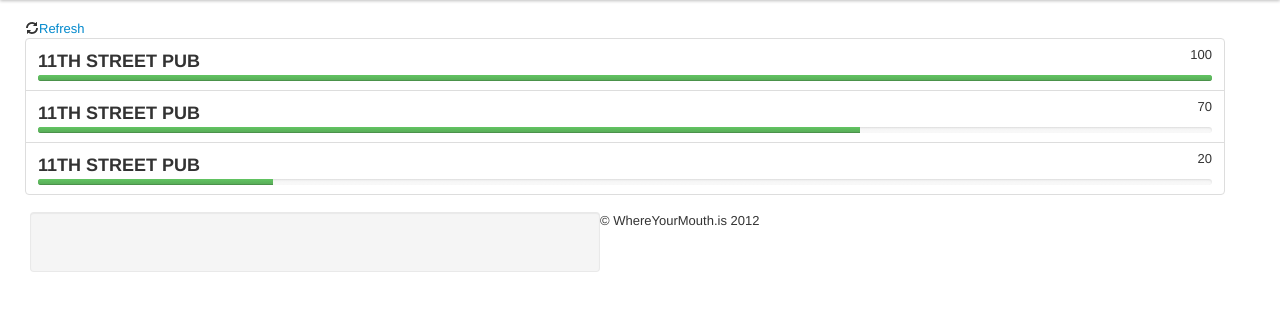
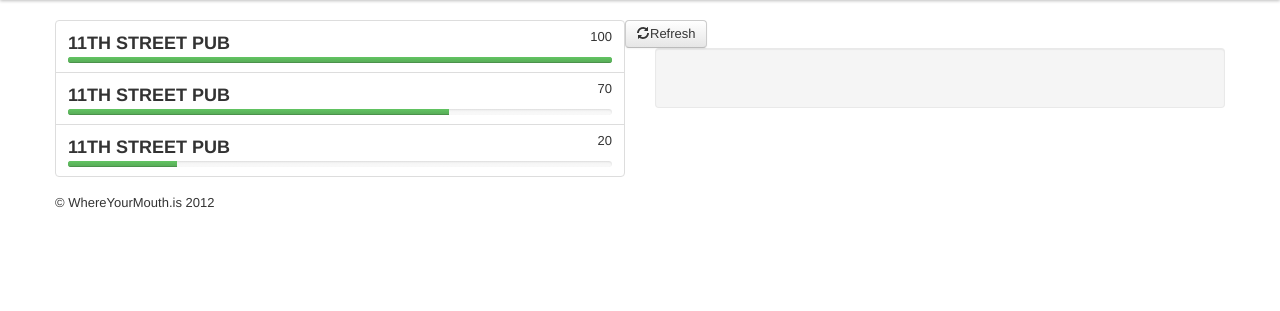
Before and after one commit to tulsawebdevs/whereyourmouthis, a Django app: page / in a window 1280 px wide. Shown: the part 40-351 px from the top of the page. Run offline with Django 3.2, Linux system fonts and the light colour scheme; parts of the project's set-up code (start-up, migrations or seed data) failed here and were passed over; some libraries are stand-ins or nearby versions.

Commit message:
removed some html errors, debugger

```diff
--- a/wymi/static/js/main.js
+++ b/wymi/static/js/main.js
@@ -144,7 +144,7 @@
       var _this = this;
       if (navigator.geolocation) {
         return navigator.geolocation.getCurrentPosition(function(pos) {
-          debugger;          return _this.Facilities.fetch({
+          return _this.Facilities.fetch({
             data: {
               lat: pos.coords.latitude,
               lon: pos.coords.longitude
--- a/wymi/templates/home/index.html
+++ b/wymi/templates/home/index.html
@@ -2,8 +2,8 @@
 
 {% block content %}
   <section id="appview" class="row">
-    <a class="#" id="refreshLoc" class="btn"><i class="icon-refresh"></i>Refresh</a>
-    <dia clasa="span6">
+    <a href="#" id="refreshLoc" class="btn"><i class="icon-refresh"></i>Refresh</a>
+    <div class="span6">
       <ul id="facility-list" class="nav nav-tabs nav-stacked"></ul>
     </div>
     <div class="span6">
```
Also changed, not shown: 1 other file.
